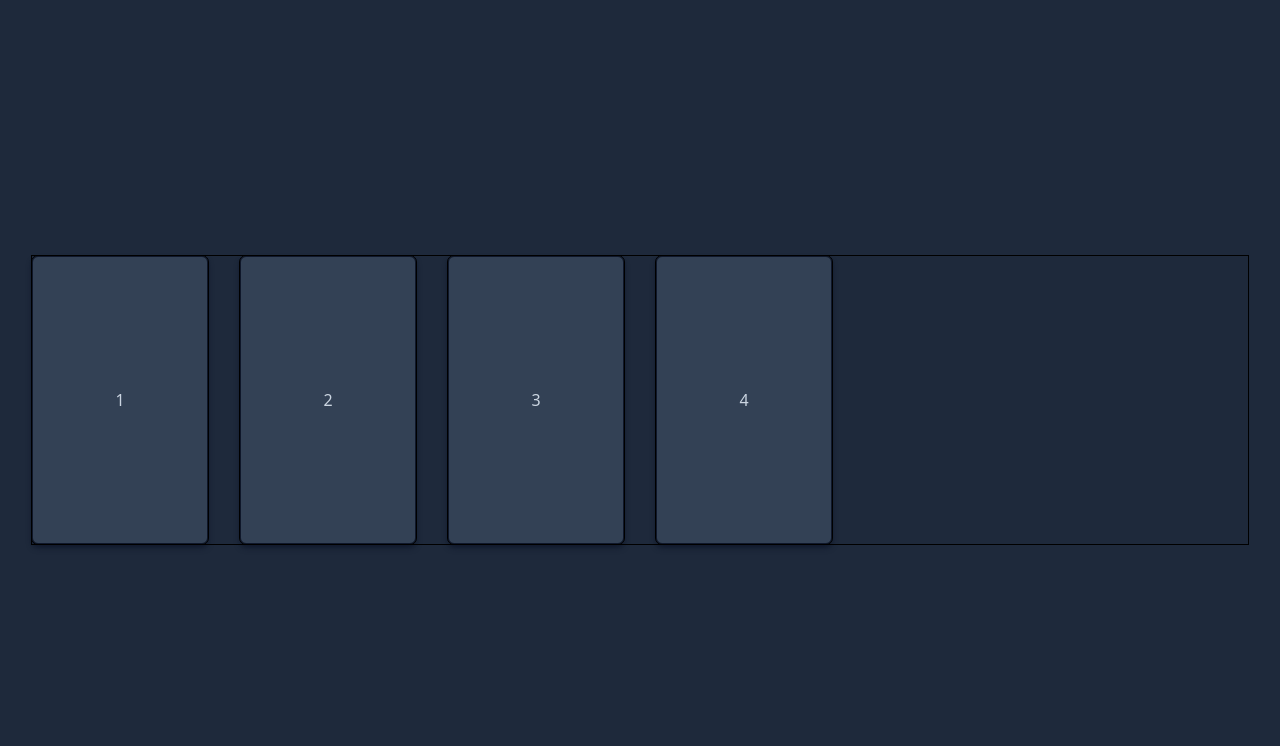
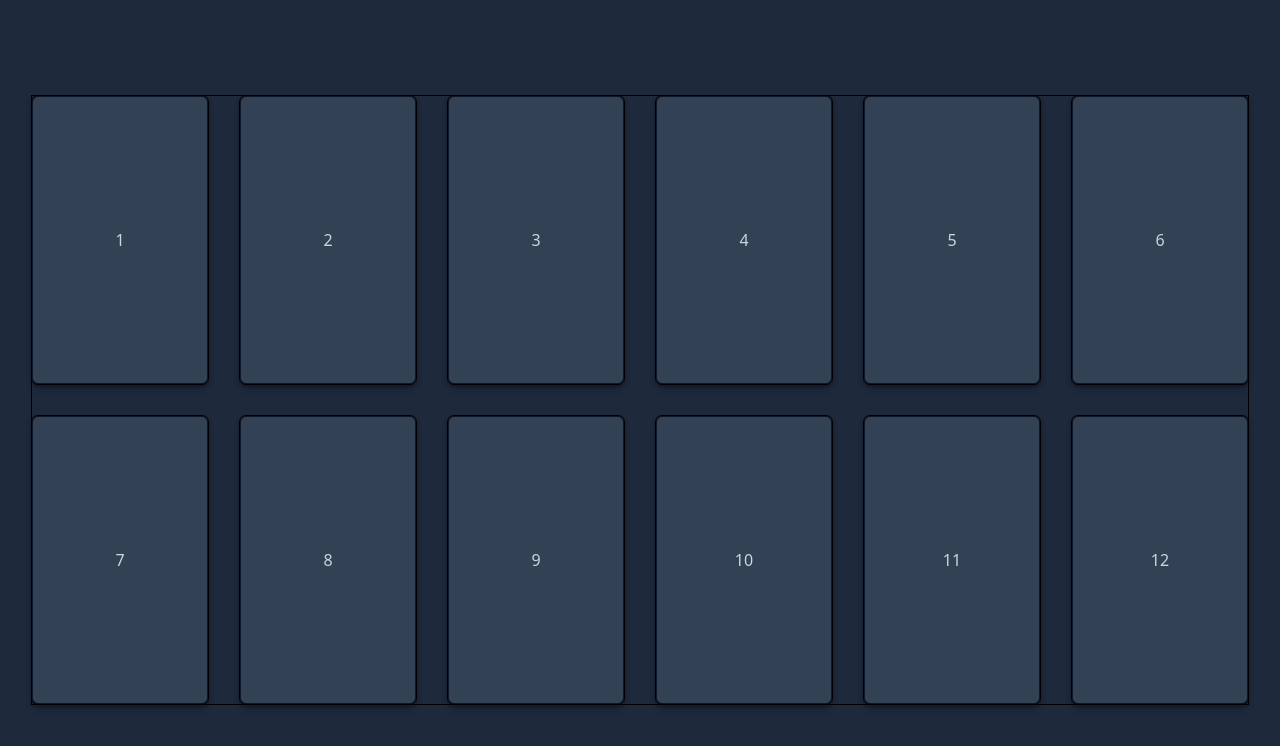
Before and after one commit to royojeda/memory-card, a React (Create React App) app: page / in a window 1280 px wide. Shown: the top 746 px of the page. Built offline with nearby package versions, Linux system fonts and the light colour scheme.

Commit message:
feat: increase number of cards to 12

```diff
--- a/src/App.tsx
+++ b/src/App.tsx
@@ -5,7 +5,7 @@ import Card from "./components/Card";
 export default function App() {
   // eslint-disable-next-line @typescript-eslint/no-unused-vars
   const [cards, setCards] = useState(
-    [...Array(4)].map((e, i) => ({
+    [...Array(12)].map((e, i) => ({
       id: uniqid(),
       content: `${i + 1}`,
     }))
```
